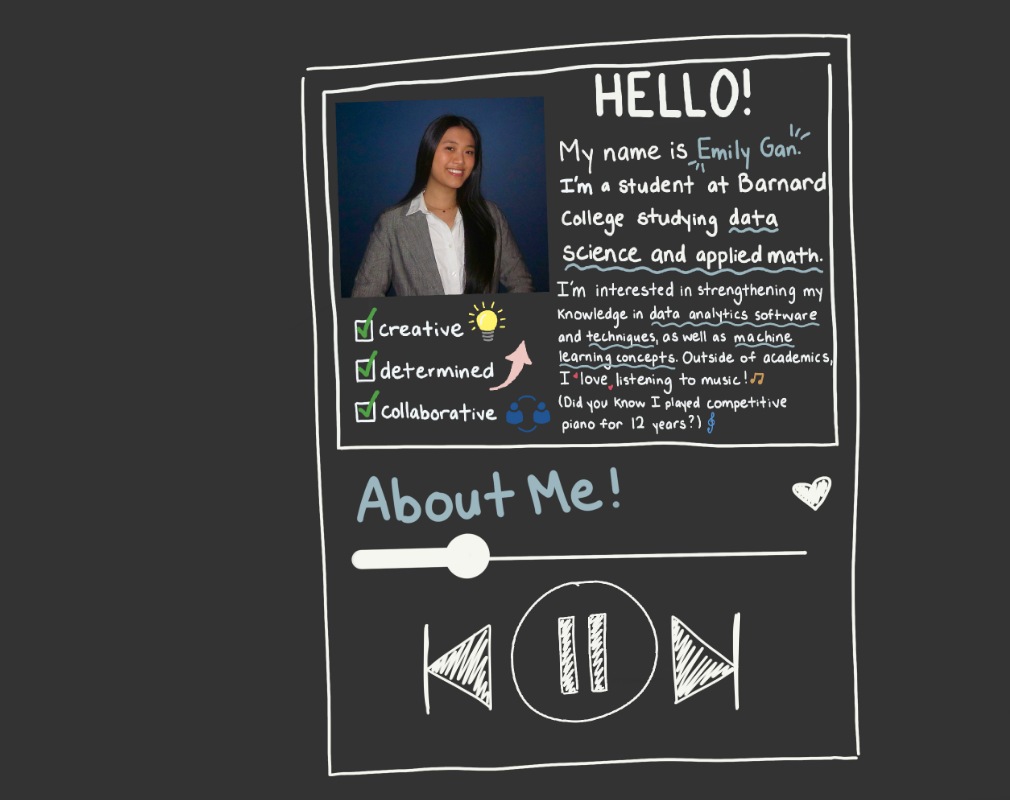
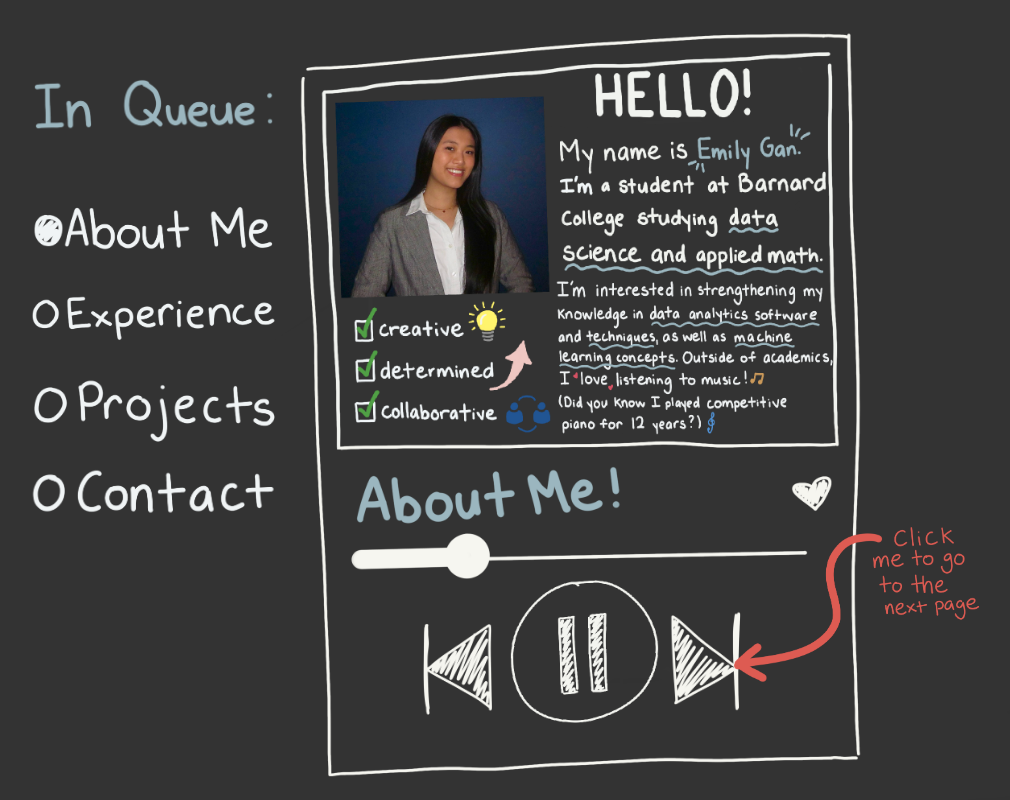
Before and after one commit to egan22/EmilyGan, a plain HTML site: page page2.html in a window 1280 px wide. Shown: the whole page, without its empty margins (35-1045 px from the left). Drawn offline with Linux system fonts and the light colour scheme.

Commit message:
Update page2.html

```diff
--- a/page2.html
+++ b/page2.html
@@ -81,6 +81,71 @@
                 left: 50%;
             }
         }
+        .inqueue {
+            position: absolute;
+            width: 50vw;
+            max-width: 250px;
+            bottom: 85vh;
+            left: 0%;
+            z-index: 10;
+        }
+        .aboutmebox {
+            position: absolute;
+            width: 50vw;
+            max-width: 250px;
+            bottom: 70vh;
+            left: 0%;
+            z-index: 10;
+        }
+        .queueexperience {
+            position: absolute;
+            width: 50vw;
+            max-width: 250px;
+            bottom: 59vh;
+            left: 0%;
+            z-index: 10;
+            cursor: pointer;
+        }
+        .queueexperience:hover {
+            content: url('queueexperiencecheck.png');
+        }
+        .queueprojects {
+            position: absolute;
+            width: 50vw;
+            max-width: 250px;
+            bottom: 46vh;
+            left: 0%;
+            z-index: 10;
+            cursor: pointer;
+        }
+        .queueprojects:hover {
+            content: url('queueprojectscheck.png');
+        }
+        .queuecontact {
+            position: absolute;
+            width: 50vw;
+            max-width: 250px;
+            bottom: 37vh;
+            left: 0%;
+            z-index: 10;
+            cursor: pointer;
+        }
+        .queuecontact:hover {
+            content: url('queuecontactcheck.png');
+        }
+        .nextpage {
+            position: absolute;
+            width: 50vw;
+            max-width: 250px;
+            bottom: -10vh;
+            left: 61%;
+            z-index: 10;
+            opacity: 0;
+        }
+        .nextpage.show {
+            bottom: 16vh;
+            opacity: 1;
+        }
     </style>
 </head>
 <body>
@@ -92,7 +157,26 @@
             <img src="next.png" class="next">
         </a>
         <img src="prev2.png" class="prev">
+        <img src="inqueue.png" class="inqueue">
+        <img src="queueaboutmecheck.png" class="aboutmebox">
+        <a href="page3.html">
+            <img src="queueexperience.png" class="queueexperience">
+        </a>
+        <a href="page4.html">
+            <img src="queueprojects.png" class="queueprojects">
+        </a>
+        <a href="page5.html">
+            <img src="queuecontact.png" class="queuecontact">
+        </a>
+        <img src="nextpage.png" class="nextpage">
+    </div>
 
-    </div>
+    <script>
+
+        setTimeout(function() {
+            const nextpage = document.querySelector('.nextpage');
+            nextpage.classList.add('show');
+        }, 3000);
+    </script>
 </body>
 </html>
```
